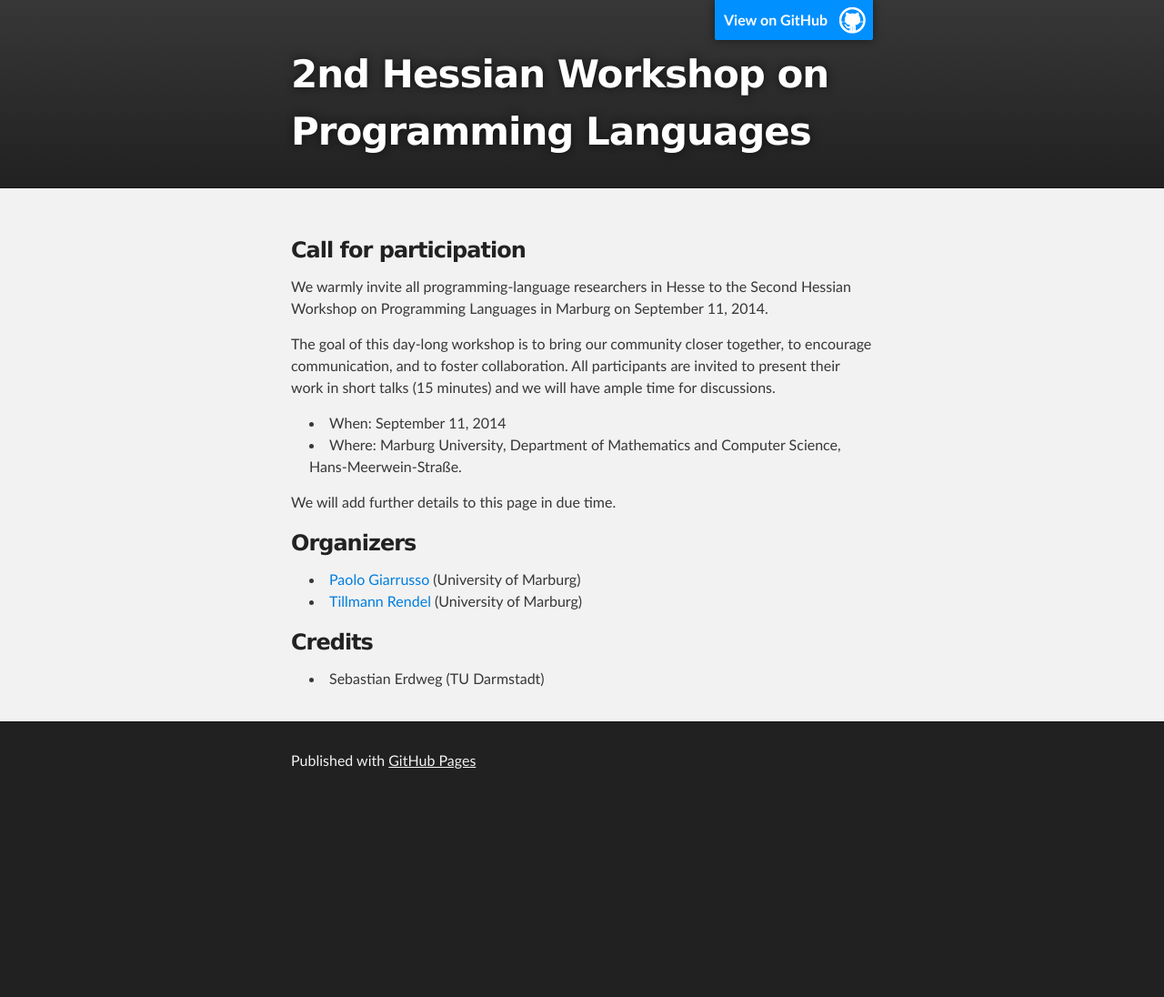
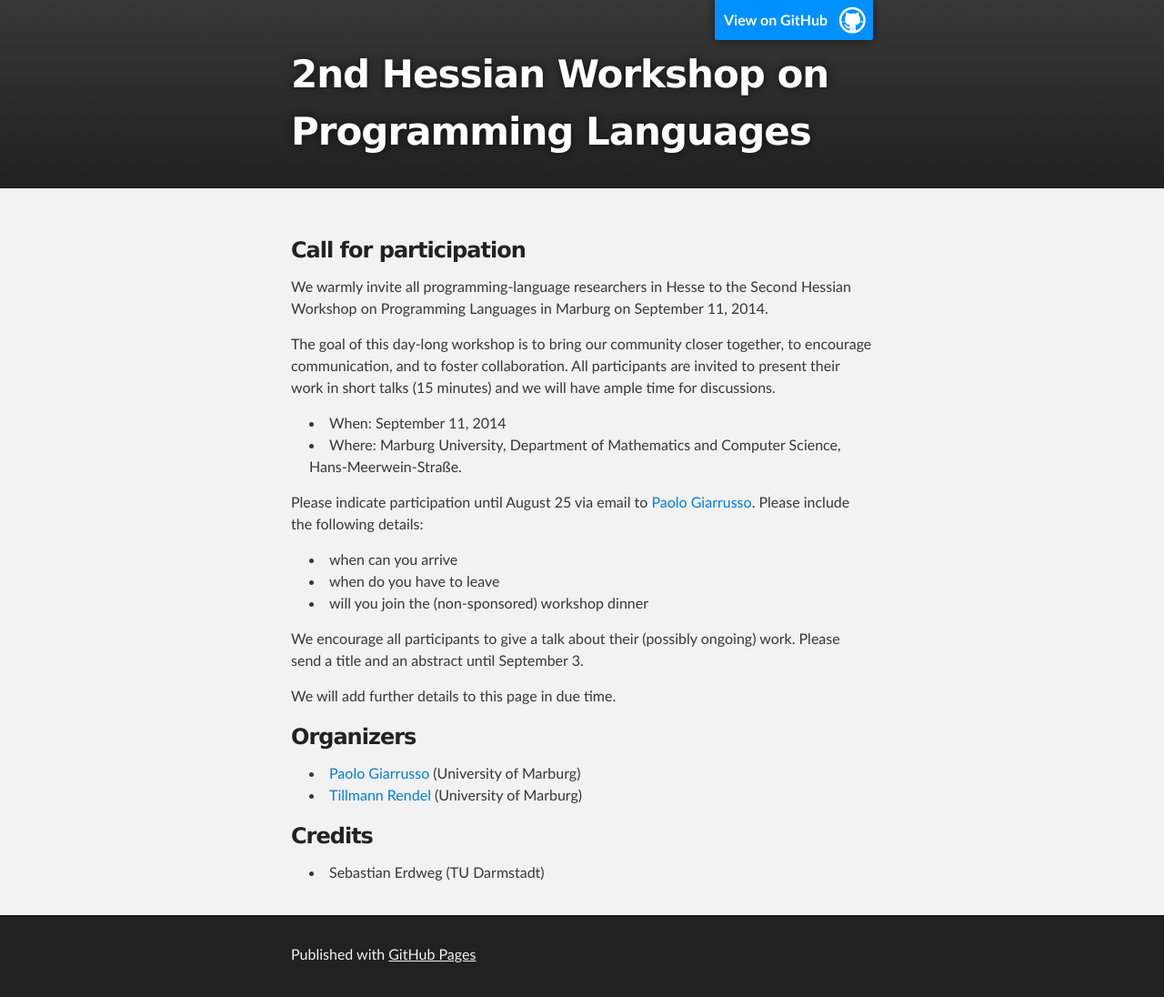
Before and after one commit to ps-mr/hesspl-2014, a Jekyll site: the page built from index.md, in a window 1280 px wide. Shown: the whole page at 91% size. Built offline with Jekyll 4.4.1, drawn with Linux system fonts in a browser that asks for light colours; Markdown is read by kramdown in place of the engine named in the settings; before the commit the page ends 900 px from its top, so only the background shows below that.

Commit message:
Add deadlines

```diff
--- a/index.md
+++ b/index.md
@@ -14,6 +14,17 @@ time for discussions.
 * Where: Marburg University, Department of Mathematics and Computer Science,
 Hans-Meerwein-Straße.
 
+Please indicate participation until August 25 via email to [Paolo
+Giarrusso](pgiarrusso@informatik.uni-marburg.de). Please include the following
+details:
+
+* when can you arrive
+* when do you have to leave
+* will you join the (non-sponsored) workshop dinner
+
+We encourage all participants to give a talk about their (possibly ongoing)
+work. Please send a title and an abstract until September 3.
+
 We will add further details to this page in due time.
 
 ### Organizers
```
